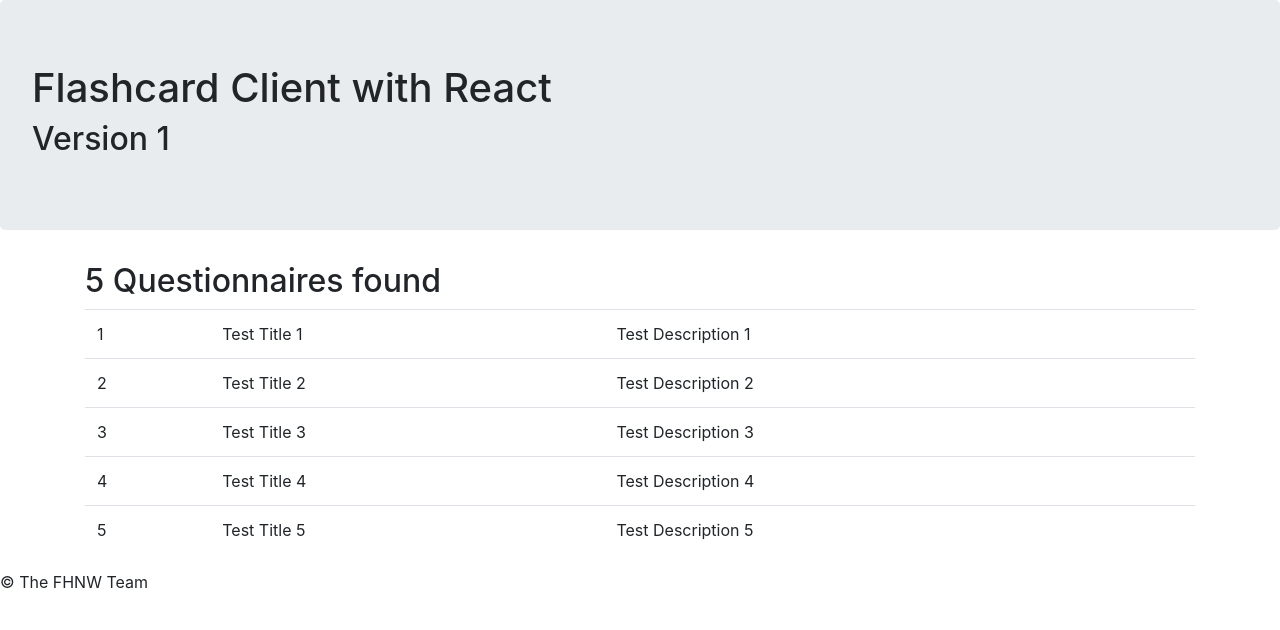
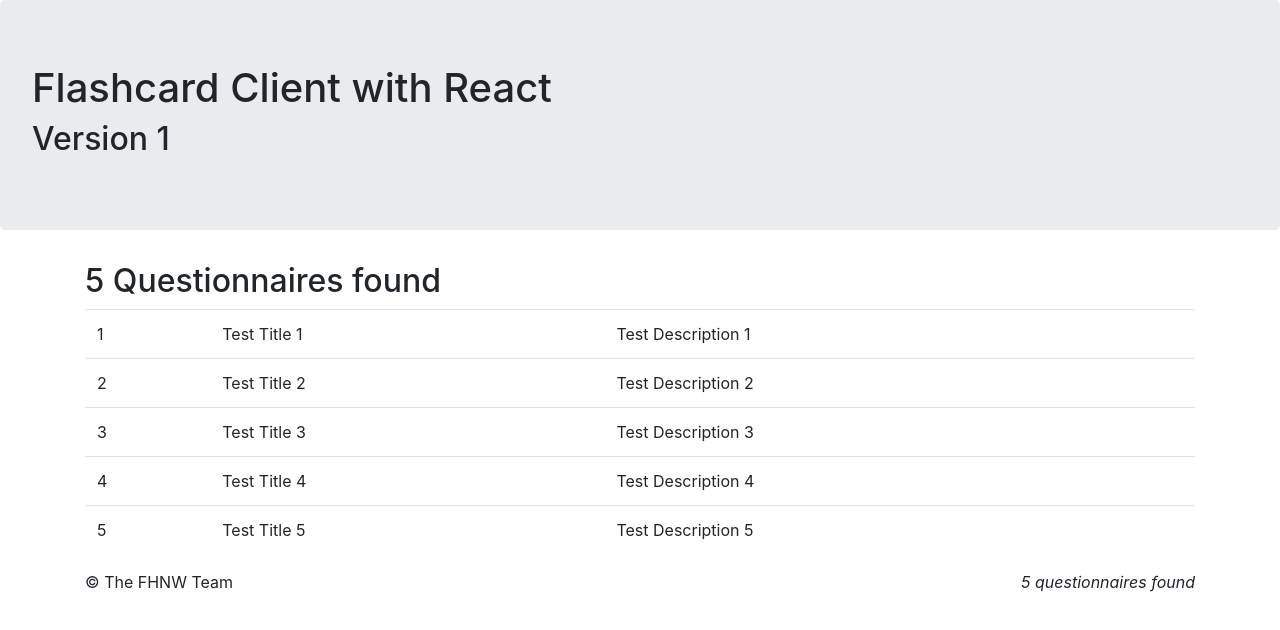
Before and after one commit to Pebesch/flashcard-react-standalone, a React (Create React App) app: page / in a window 1280 px wide. Shown: the top 630 px of the page. Built offline with nearby package versions, Linux system fonts and the light colour scheme.

Commit message:
Moved State to app

```diff
--- a/src/App.js
+++ b/src/App.js
@@ -4,14 +4,24 @@ import Header from './app/Header.js'
 import Footer from './app/Footer.js'
 import QuestionnaireContainer from './questionnaire/QuestionnaireContainer.js'
 
-function App () {
+function App ({ qs }) {
   return (
     <div className="App">
       <Header title="Flashcard Client with React" subtitle="Version 1"></Header>
-      <QuestionnaireContainer></QuestionnaireContainer>
-      <Footer copyright="The FHNW Team" ></Footer>
+      <QuestionnaireContainer qs={qs} ></QuestionnaireContainer>
+      <Footer copyright="The FHNW Team" qs={qs}></Footer>
     </div>
   )
 }
 
+App.defaultProps = {
+  qs: [
+    { id: 1, title: 'Test Title 1', description: 'Test Description 1' },
+    { id: 2, title: 'Test Title 2', description: 'Test Description 2' },
+    { id: 3, title: 'Test Title 3', description: 'Test Description 3' },
+    { id: 4, title: 'Test Title 4', description: 'Test Description 4' },
+    { id: 5, title: 'Test Title 5', description: 'Test Description 5' }
+  ]
+}
+
 export default App
--- a/src/app/Footer.js
+++ b/src/app/Footer.js
@@ -1,7 +1,17 @@
 import React from 'react'
+import { Container, Row, Col } from 'reactstrap'
 
-const Footer = ({ copyright }) => (
-    <p>&copy; {copyright}</p>
+const Footer = ({ copyright, qs }) => (
+    <Container>
+        <Row>
+            <Col>
+                <p>&copy; {copyright}</p>
+            </Col>
+            <Col className="text-right">
+                <p><em>{qs.length} questionnaires found</em></p>
+            </Col>
+        </Row>
+    </Container>
 )
 
 export default Footer
--- a/src/questionnaire/QuestionnaireContainer.js
+++ b/src/questionnaire/QuestionnaireContainer.js
@@ -9,14 +9,4 @@ const QuestionnaireContainer = ({ qs }) => (
     </Container>
 )
 
-QuestionnaireContainer.defaultProps = {
-  qs: [
-    { id: 1, title: 'Test Title 1', description: 'Test Description 1' },
-    { id: 2, title: 'Test Title 2', description: 'Test Description 2' },
-    { id: 3, title: 'Test Title 3', description: 'Test Description 3' },
-    { id: 4, title: 'Test Title 4', description: 'Test Description 4' },
-    { id: 5, title: 'Test Title 5', description: 'Test Description 5' }
-  ]
-}
-
 export default QuestionnaireContainer
```
Also changed, not shown: .eslintrc.yml, 1 other file (tests, documents, lock files or other folders).
